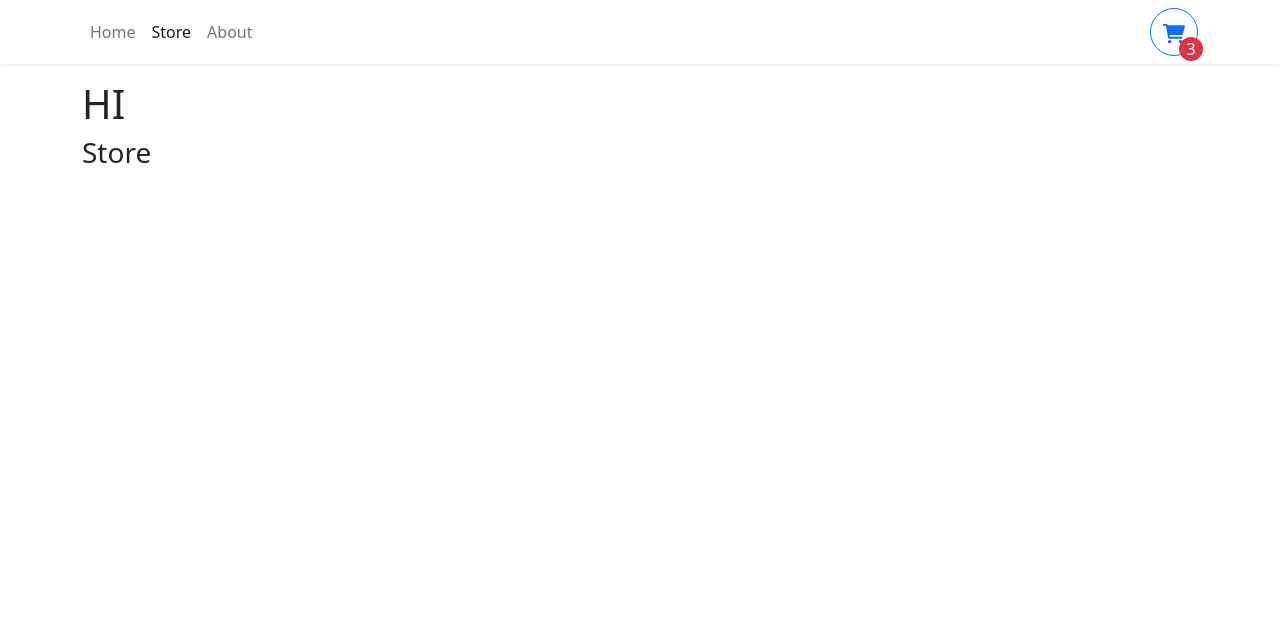
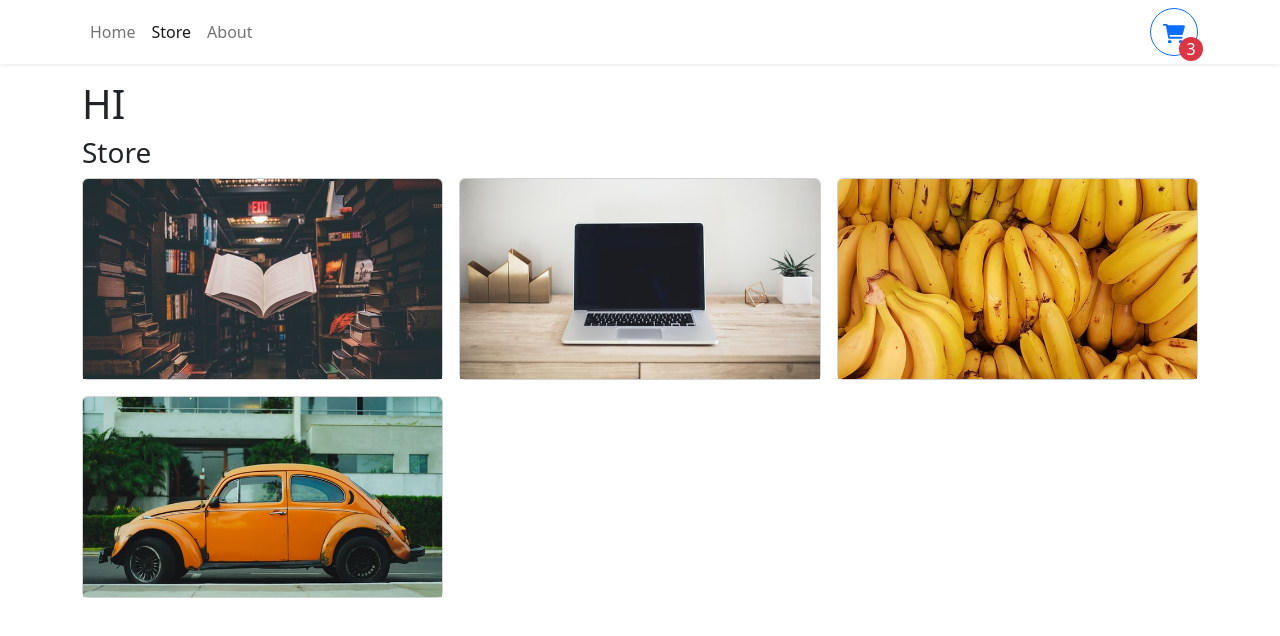
Before and after one commit to Soyebmahir/ShoppingCart-with-ReactTYPESCRIPT, a React (Vite) app: page /store in a window 1280 px wide. Shown: the top 636 px of the page. Built offline with nearby package versions, Linux system fonts and the light colour scheme.

Commit message:
implement store and storeItem component with type

```diff
--- /dev/null
+++ b/src/component/StoreItem.tsx
@@ -0,0 +1,18 @@
+import { Card } from "react-bootstrap"
+
+type StoreItemProps = {
+    id: number
+    name: string
+    price: number
+    imgUrl: string
+}
+
+const StoreItem = ({ id, name, price, imgUrl }: StoreItemProps) => {
+    return (
+        <Card>
+            <Card.Img variant="top" src={imgUrl} height="200px" style={{ objectFit: "cover" }} />
+        </Card>
+    );
+};
+
+export default StoreItem;
--- a/src/pages/Store.tsx
+++ b/src/pages/Store.tsx
@@ -1,10 +1,18 @@
+import storedItems from "../data/items.json"
+import { Col, Row } from "react-bootstrap";
+import StoreItem from "../component/StoreItem";
 
 
 const Store = () => {
     return (
-        <div>
+        <>
             <h3>Store</h3>
-        </div>
+            <Row md={2} xs={1} lg={3} className="g-3">
+                {storedItems.map(item=>(
+                    <Col key={item.id}><StoreItem {...item}/></Col>
+                ))}
+            </Row>
+        </>
     );
 };
 
```
